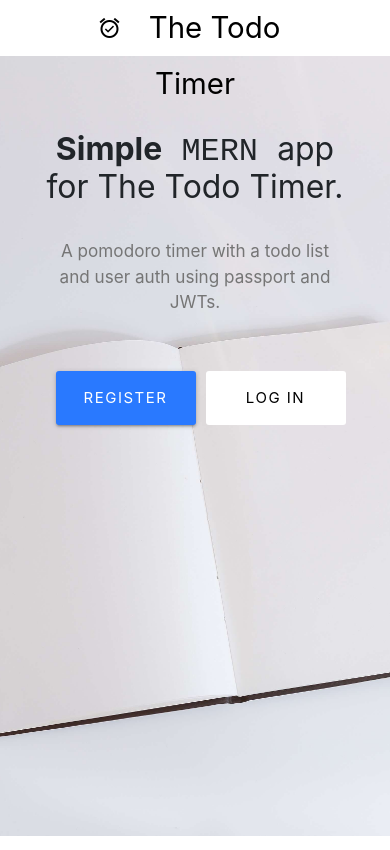
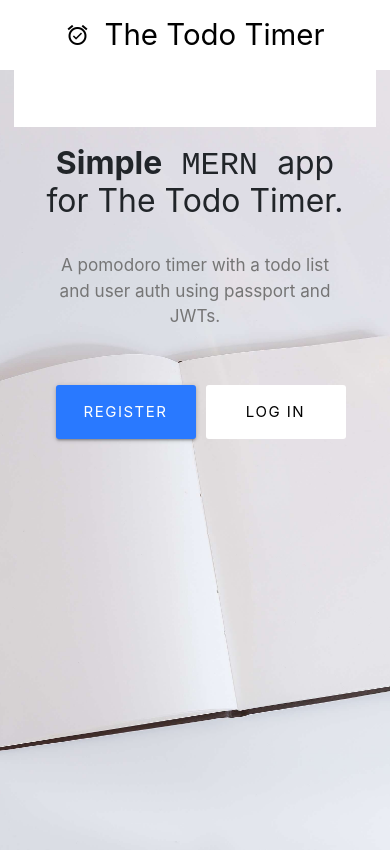
Before and after one commit to drewhaines/mern-todo-timer, a React (Create React App) app in the folder client/: page / in a window 390 px wide. Built offline with nearby package versions, Linux system fonts and the light colour scheme.

Commit message:
update mobile styles

```diff
--- a/client/src/components/auth/Login.js
+++ b/client/src/components/auth/Login.js
@@ -52,7 +52,7 @@ render() {
     return (
       <div className="container materialize">
         <div style={{ marginTop: "4rem" }} className="row">
-          <div className="col s8 offset-s2">
+          <div className="col s12 offset-s0 m8 offset-m2">
             <Link to="/" className="btn-flat waves-effect">
               <i className="material-icons left">keyboard_backspace</i> Back to
               home
--- a/client/src/components/auth/Register.js
+++ b/client/src/components/auth/Register.js
@@ -54,7 +54,7 @@ render() {
     return (
       <div className="container materialize">
         <div className="row">
-          <div className="col s8 offset-s2">
+          <div className="col s12 offset-s0 m8 offset-m2">
             <Link to="/" className="btn-flat waves-effect">
               <i className="material-icons left">keyboard_backspace</i> Back to
               home
--- a/client/src/components/layout/Navbar.js
+++ b/client/src/components/layout/Navbar.js
@@ -14,12 +14,12 @@ class Navbar extends Component {
     const { user } = this.props.auth;
 
     return (
-      <div className="navbar-fixed materialize">
+      <div className="navbar materialize">
         <nav className="z-depth-0">
           <div className="nav-wrapper white">
             <Link
               to="/"
-              className={`col s5 brand-logo black-text ${user.name ? 'left-brand' : 'center'}`}
+              className={`col brand-logo black-text ${user.name ? 'left-brand' : 'center'}`}
             >
               <i className="material-icons">alarm_on</i>
               The Todo Timer
--- a/client/src/index.css
+++ b/client/src/index.css
@@ -33,7 +33,7 @@ a:hover {
 }
 
 @media only screen and (min-width: 960px) .flow-text {
-    font-size: 1.5em;
+  font-size: 1.5em;
 }
 
 .left-brand {
@@ -43,11 +43,22 @@ a:hover {
 .user-actions {
   float: right;
   display: grid;
-  grid-template-columns: auto auto auto;
+  grid-template-columns: auto auto;
   color: black;
   align-items: center;
   margin-right: 15px;
   grid-gap: 25px
+}
+
+@media only screen and (max-width: 650px) {
+  .nav-wrapper {
+    height: 120px !important;
+  }
+
+  .user-actions {
+    position: relative;
+    top: 60px;
+  }
 }
 
 .user-actions p {
@@ -66,3 +77,9 @@ a:hover {
 input + div hr {
   bottom: 2px !important;
 }
+
+nav .brand-logo {
+  display: grid !important;
+  grid-template-columns: auto 1fr;
+  white-space: nowrap;
+}
```
